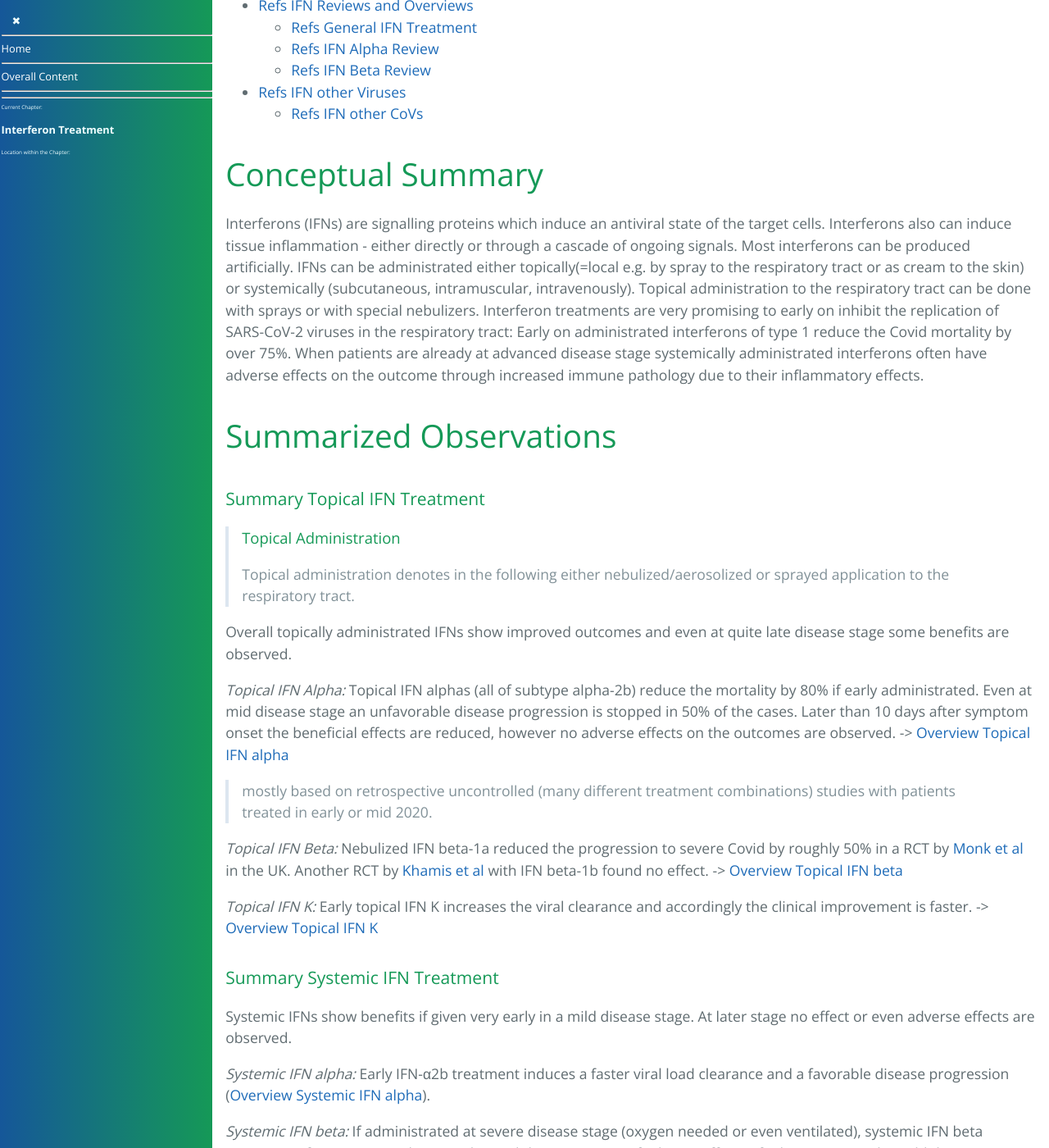
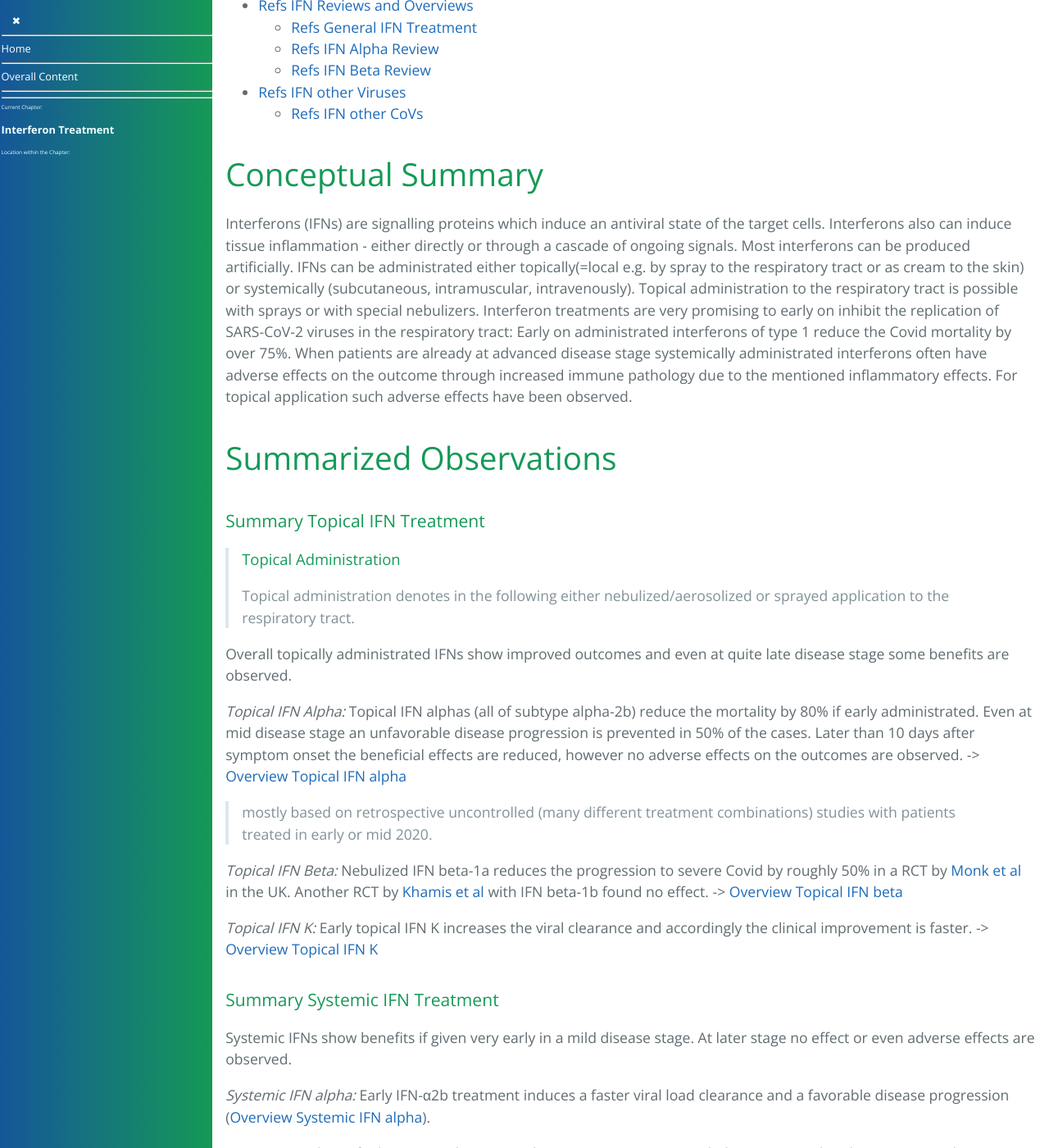
Before and after one commit to forestgrape/coronavirus, a Jekyll site: the page built from 6_prevention_and_treatment/interferon.md, in a window 1280 px wide and 1400 px high, scrolled down 827 px. Shown: the whole window at 82% size. Built offline with Jekyll 4.4.1, drawn with Linux system fonts in a browser that asks for light colours; our own code applies the rules of GitHub Pages for plain Markdown files.

Commit message:
formulations

```diff
--- a/6_prevention_and_treatment/interferon.md
+++ b/6_prevention_and_treatment/interferon.md
@@ -37,8 +37,8 @@
 
 
 ## Conceptual Summary
-Interferons (IFNs) are signalling proteins which induce an antiviral state of the target cells. Interferons also can induce tissue inflammation - either directly or through a cascade of ongoing signals. Most interferons can be produced artificially. IFNs can be administrated either topically(=local e.g. by spray to the respiratory tract or as cream to the skin) or systemically (subcutaneous, intramuscular, intravenously). Topical administration to the respiratory tract can be done with sprays or with special nebulizers.
-Interferon treatments are very promising to early on inhibit the replication of SARS-CoV-2 viruses in the respiratory tract: Early on administrated interferons of type 1 reduce the Covid mortality by over 75%. When patients are already at advanced disease stage systemically administrated interferons often have adverse effects on the outcome through increased immune pathology due to their inflammatory effects.
+Interferons (IFNs) are signalling proteins which induce an antiviral state of the target cells. Interferons also can induce tissue inflammation - either directly or through a cascade of ongoing signals. Most interferons can be produced artificially. IFNs can be administrated either topically(=local e.g. by spray to the respiratory tract or as cream to the skin) or systemically (subcutaneous, intramuscular, intravenously). Topical administration to the respiratory tract is possible with sprays or with special nebulizers.
+Interferon treatments are very promising to early on inhibit the replication of SARS-CoV-2 viruses in the respiratory tract: Early on administrated interferons of type 1 reduce the Covid mortality by over 75%. When patients are already at advanced disease stage systemically administrated interferons often have adverse effects on the outcome through increased immune pathology due to the mentioned inflammatory effects. For topical application such adverse effects have been observed.
 
 
 ## Summarized Observations
@@ -49,10 +49,10 @@ Interferon treatments are very promising to early on inhibit the replication of
 
 Overall topically administrated IFNs show improved outcomes and even at quite late disease stage some benefits are observed.
 
-*Topical IFN Alpha:* Topical IFN alphas (all of subtype alpha-2b) reduce the mortality by 80% if early administrated. Even at mid disease stage an unfavorable disease progression is stopped in 50% of the cases. Later than 10 days after symptom onset the beneficial effects are reduced, however no adverse effects on the outcomes are observed. -> [Overview Topical IFN alpha](#overview-topical-ifn-alpha)
+*Topical IFN Alpha:* Topical IFN alphas (all of subtype alpha-2b) reduce the mortality by 80% if early administrated. Even at mid disease stage an unfavorable disease progression is prevented in 50% of the cases. Later than 10 days after symptom onset the beneficial effects are reduced, however no adverse effects on the outcomes are observed. -> [Overview Topical IFN alpha](#overview-topical-ifn-alpha)
 > mostly based on retrospective uncontrolled (many different treatment combinations) studies with patients treated in early or mid 2020.
 
-*Topical IFN Beta:* Nebulized IFN beta-1a reduced the progression to severe Covid by roughly 50% in a RCT by [Monk et al](#summary-monk) in the UK. Another RCT by [Khamis et al](#summary-khamis) with IFN beta-1b found no effect. -> [Overview Topical IFN beta](#overview-topical-ifn-beta)
+*Topical IFN Beta:* Nebulized IFN beta-1a reduces the progression to severe Covid by roughly 50% in a RCT by [Monk et al](#summary-monk) in the UK. Another RCT by [Khamis et al](#summary-khamis) with IFN beta-1b found no effect. -> [Overview Topical IFN beta](#overview-topical-ifn-beta)
 
 *Topical IFN K:* Early topical IFN K increases the viral clearance and accordingly the clinical improvement is faster. -> [Overview Topical IFN K](#refs-topical-ifn-k)
 
```
